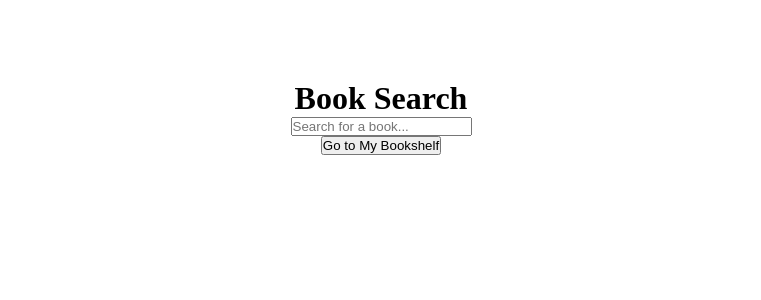
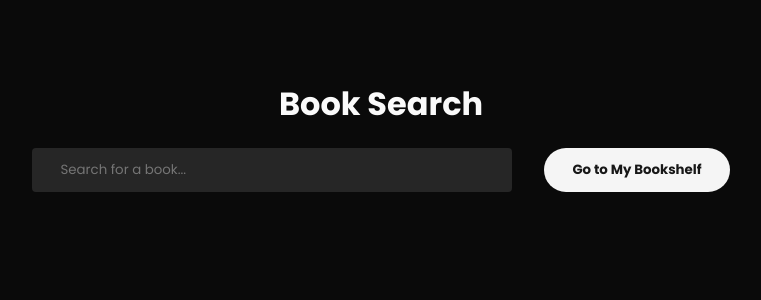
Before and after one commit to Md-Talim/book-search-app, a React (Create React App) app: page / in a window 1280 px wide. Shown: the top 300 px of the page, without its empty margins (259-1020 px from the left). Built offline with nearby package versions, Linux system fonts and the light colour scheme.

Commit message:
add new styles for Book Search App and improve UI/UX

```diff
--- a/src/App.js
+++ b/src/App.js
@@ -30,11 +30,16 @@
   return (
     <div className="app">
       <h1>Book Search</h1>
-      <SearchBar query={query} setQuery={setQuery} />
+      <div className="search-nav">
+        <SearchBar query={query} setQuery={setQuery} />
+        <button
+          className="btn btn-primary"
+          onClick={() => (window.location.href = "/bookshelf")}
+        >
+          Go to My Bookshelf
+        </button>
+      </div>
       <SearchResults books={books} addToBookshelf={addToBookshelf} />
-      <button onClick={() => (window.location.href = "/bookshelf")}>
-        Go to My Bookshelf
-      </button>
     </div>
   );
 };
--- a/src/components/BookCard.js
+++ b/src/components/BookCard.js
@@ -1,9 +1,16 @@
 const BookCard = ({ book, addToBookshelf }) => {
   return (
     <div className="book-card">
-      <h3>{book.title}</h3>
+      <h3 className="truncate" title={book.title}>
+        {book.title}
+      </h3>
       <p>{book.author_name ? book.author_name.join(", ") : "Unknown Author"}</p>
-      <button onClick={() => addToBookshelf(book)}>Add to Bookshelf</button>
+      <button
+        className="btn btn-secondary"
+        onClick={() => addToBookshelf(book)}
+      >
+        Add to Bookshelf
+      </button>
     </div>
   );
 };
--- a/src/components/SearchBar.js
+++ b/src/components/SearchBar.js
@@ -2,6 +2,7 @@
   return (
     <input
       type="text"
+      className="search-input"
       value={query}
       onChange={(e) => setQuery(e.target.value)}
       placeholder="Search for a book..."
--- a/src/index.css
+++ b/src/index.css
@@ -1,15 +1,64 @@
+@import url("https://fonts.googleapis.com/css2?family=Poppins:ital,wght@0,100;0,200;0,300;0,400;0,500;0,600;0,700;0,800;0,900;1,100;1,200;1,300;1,400;1,500;1,600;1,700;1,800;1,900&display=swap");
+
 * {
   margin: 0;
   padding: 0;
   box-sizing: border-box;
+  font-family: "Poppins", sans-serif;
 }
 
 body {
   padding-top: 5rem;
+  background-color: #0a0a0a;
+  color: #fafafa;
 }
 
 .app {
+  max-width: 1024px;
+  margin-inline: auto;
   text-align: center;
+
+  .btn {
+    border: none;
+    border-radius: 99px;
+    font-weight: bold;
+    cursor: pointer;
+  }
+
+  .btn-primary {
+    padding: 12px 28px;
+    background-color: #f5f5f5;
+    color: #171717;
+  }
+
+  .btn-secondary {
+    padding: 8px 20px;
+    background-color: #0a0a0a;
+    color: #f5f5f5;
+  }
+
+  .truncate {
+    overflow: hidden;
+    text-overflow: ellipsis;
+    white-space: nowrap;
+  }
+}
+
+.search-nav {
+  margin-block: 20px;
+  display: flex;
+  align-items: center;
+  justify-content: center;
+  gap: 2rem;
+
+  .search-input {
+    width: 480px;
+    padding: 12px 28px;
+    border: none;
+    border-radius: 4px;
+    background-color: #262626;
+    color: #f5f5f5;
+  }
 }
 
 .search-results,
@@ -19,21 +68,27 @@
   justify-content: center;
 }
 
+.search-results {
+  display: grid;
+  grid-template-columns: repeat(4, 1fr);
+
   .book-card {
-  border: 1px solid #ccc;
     padding: 16px;
     margin: 16px;
-  width: 200px;
-}
+    width: 320px;
+    border-radius: 20px;
+    background-color: #262626;
 
-.book-card h3 {
+    h3 {
       margin: 0;
     }
 
-.book-card p {
+    p {
       margin: 8px 0;
     }
 
-.book-card button {
+    button {
       margin-top: 8px;
     }
+  }
+}
```
Lines whose indentation alone changed are shown as unchanged.
